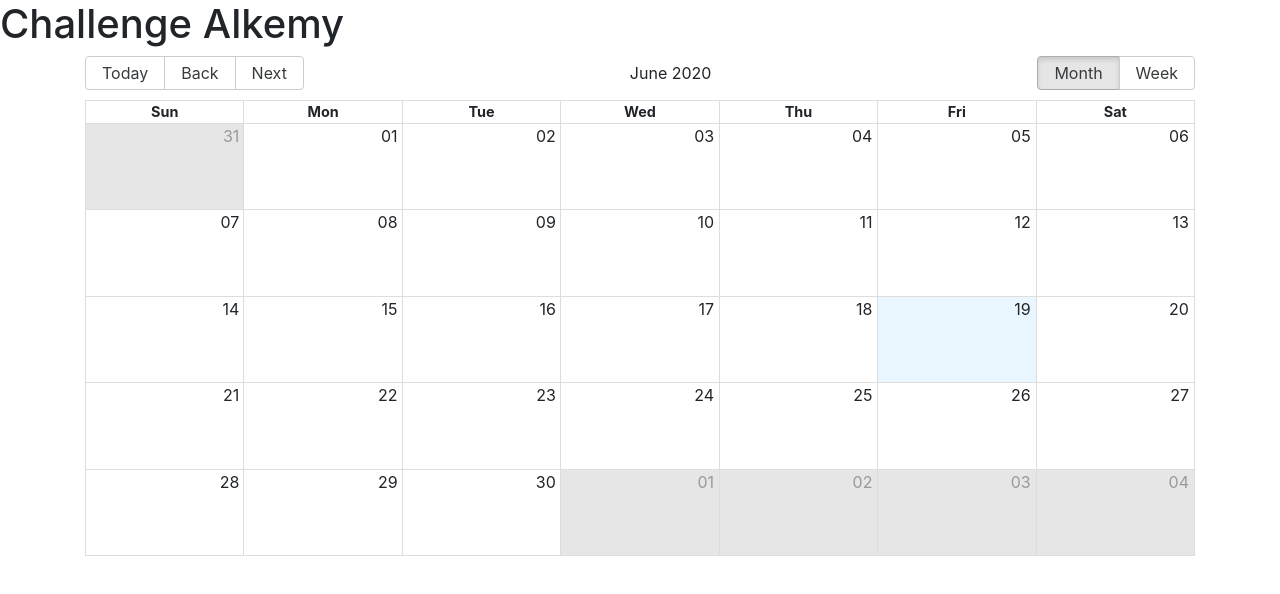
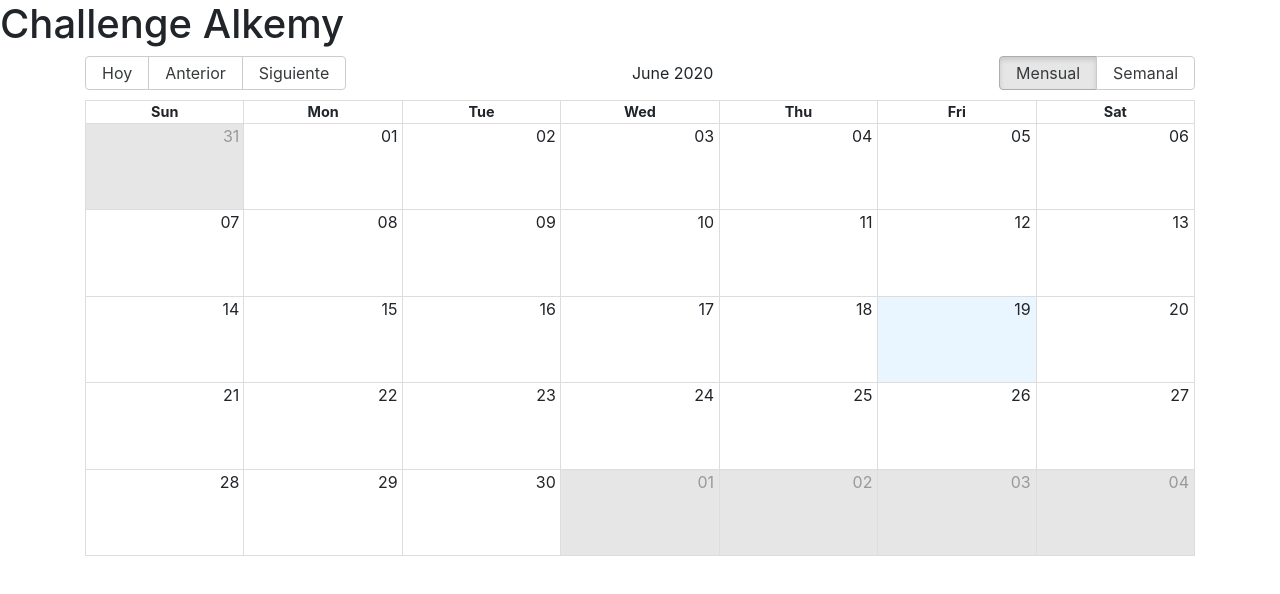
Before and after one commit to cmachado17/challenge, a React (Create React App) app in the folder frontend/: page / in a window 1280 px wide. Shown: the top 594 px of the page. Built offline with nearby package versions, Linux system fonts and the light colour scheme.

Commit message:
cambio de estilos, cambio de atributos en calendario

```diff
--- a/frontend/src/components/Calendar.js
+++ b/frontend/src/components/Calendar.js
@@ -15,6 +15,7 @@ const Calendario = (props) => {
         startAccessor="start"
         endAccessor="end"
         style={{ height: 500 }}
+        messages={{next: "Siguiente", previous: "Anterior", today: "Hoy", month: "Mensual", week: "Semanal"}}
       />
     </div>
   );
```
